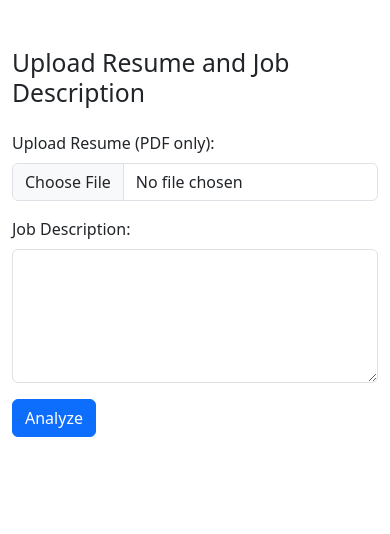
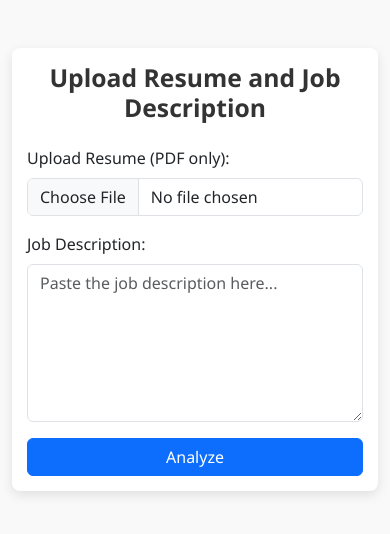
Before and after one commit to manoj-mukkamula/AI-Resume-Analyzer, a Flask app: page / in a window 390 px wide. Shown: the top 534 px of the page. Run offline with Flask 3, Linux system fonts and the light colour scheme.

Commit message:
Updated UI and backend for mobile responsive resume analyzer

```diff
--- a/app.py
+++ b/app.py
@@ -77,8 +77,6 @@ def upload():
                            missing=missing_keywords[:10],
                            tips="Consider adding these missing skills to improve your match.")
 
-import os
-
 if __name__ == '__main__':
     port = int(os.environ.get("PORT", 5000))
-    app.run(host='0.0.0.0', port=port)
+    app.run(host='0.0.0.0', port=port, debug=False)
--- /dev/null
+++ b/static/styles.css
@@ -0,0 +1,29 @@
+body {
+  background-color: #f9f9f9;
+  font-family: "Segoe UI", Tahoma, Geneva, Verdana, sans-serif;
+}
+
+h2 {
+  color: #333;
+  font-weight: 600;
+}
+
+.form-container {
+  background: #fff;
+  padding: 25px;
+  border-radius: 8px;
+  box-shadow: 0 4px 12px rgba(0, 0, 0, 0.1);
+  max-width: 600px;
+  margin: auto;
+}
+
+ul.list-group {
+  max-height: 300px;
+  overflow-y: auto;
+}
+
+@media (max-width: 576px) {
+  .form-container {
+    padding: 15px;
+  }
+}
--- a/templates/index.html
+++ b/templates/index.html
@@ -1,29 +1,50 @@
 <!DOCTYPE html>
-<html>
+<html lang="en">
   <head>
+    <meta charset="UTF-8" />
+    <meta name="viewport" content="width=device-width, initial-scale=1" />
     <title>Resume Analyzer</title>
     <link
       href="https://cdn.jsdelivr.net/npm/bootstrap@5.3.0/dist/css/bootstrap.min.css"
       rel="stylesheet"
     />
+    <link
+      rel="stylesheet"
+      href="{{ url_for('static', filename='styles.css') }}"
+    />
   </head>
-  <body class="container mt-5">
-    <h2 class="mb-4">Upload Resume and Job Description</h2>
+  <body>
+    <div class="container mt-5">
+      <div class="form-container">
+        <h2 class="mb-4 text-center">Upload Resume and Job Description</h2>
         <form action="/upload" method="POST" enctype="multipart/form-data">
           <div class="mb-3">
-        <label class="form-label">Upload Resume (PDF only):</label>
-        <input type="file" name="resume" class="form-control" required />
+            <label for="resume" class="form-label"
+              >Upload Resume (PDF only):</label
+            >
+            <input
+              type="file"
+              id="resume"
+              name="resume"
+              class="form-control"
+              accept=".pdf"
+              required
+            />
           </div>
           <div class="mb-3">
-        <label class="form-label">Job Description:</label>
+            <label for="jobdesc" class="form-label">Job Description:</label>
             <textarea
+              id="jobdesc"
               name="jobdesc"
               class="form-control"
-          rows="5"
+              rows="6"
+              placeholder="Paste the job description here..."
               required
             ></textarea>
           </div>
-      <button type="submit" class="btn btn-primary">Analyze</button>
+          <button type="submit" class="btn btn-primary w-100">Analyze</button>
         </form>
+      </div>
+    </div>
   </body>
 </html>
```
Also changed, not shown: templates/result.html (+16 -4 lines), 2 other files. Lines whose indentation alone changed are shown as unchanged.
